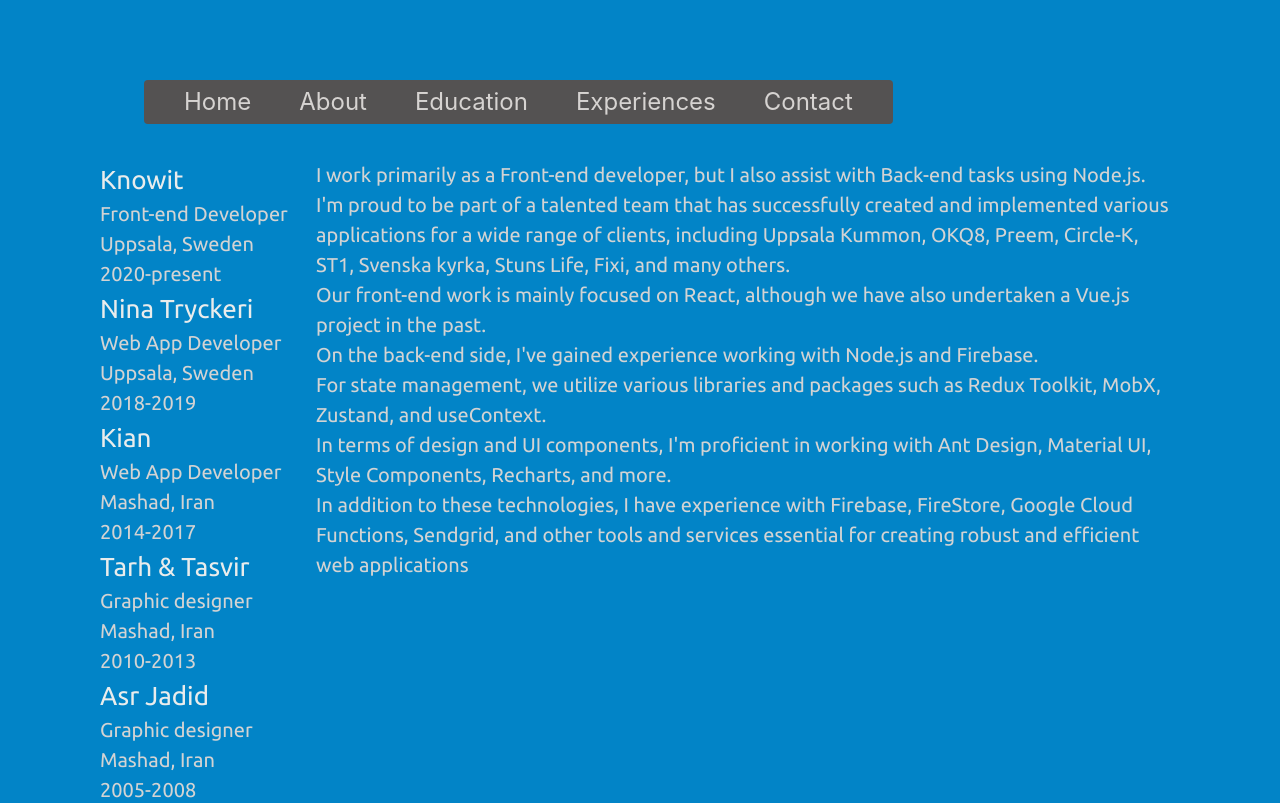
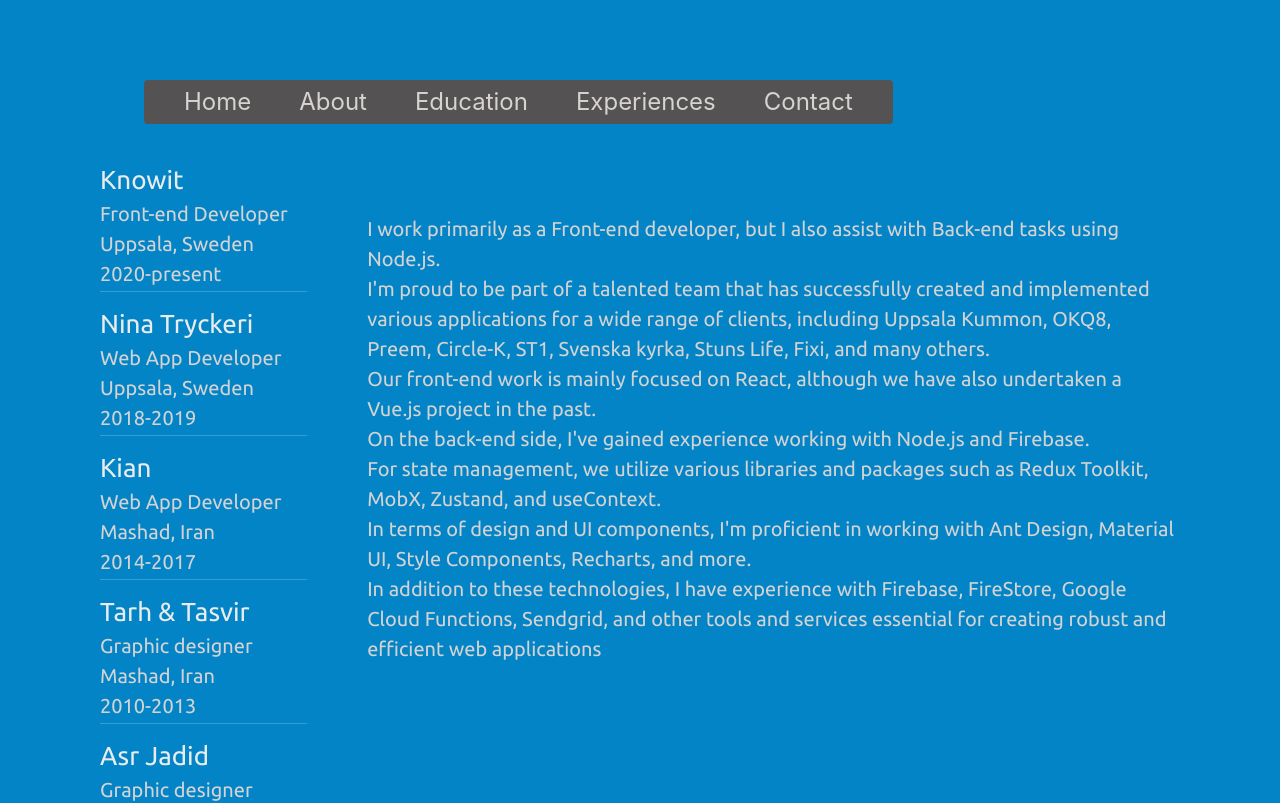
Before and after one commit to Cristian-Nass/cristian-nass-personal-web-site, a React (Vite) app: page /experiences in a window 1280 px wide. Shown: the top 803 px of the page. Built offline with nearby package versions, Linux system fonts and the light colour scheme.

Commit message:
implemented experinces

```diff
--- a/src/App.css
+++ b/src/App.css
@@ -7,6 +7,12 @@
   padding: 2rem;
   text-align: center;
 } */
+
+* {
+  -webkit-user-select: none; /* Safari */
+  -ms-user-select: none; /* IE 10 and IE 11 */
+  user-select: none; /* Standard syntax */
+}
 
 .hame {
   background-image: url('assets/images/cristian.jpg');
--- /dev/null
+++ b/src/components/ExperienceDetails.tsx
@@ -0,0 +1,100 @@
+interface ExperienceDetailsProps {
+  id: number;
+}
+const ExperienceDetails = ({id}: ExperienceDetailsProps) => {
+  if (id === 1)
+    return (
+      <>
+        I work primarily as a Front-end developer, but I also assist with
+        Back-end tasks using Node.js.
+        <br /> I'm proud to be part of a talented team that has successfully
+        created and implemented various applications for a wide range of
+        clients, including Uppsala Kummon, OKQ8, Preem, Circle-K, ST1, Svenska
+        kyrka, Stuns Life, Fixi, and many others.
+        <br />
+        Our front-end work is mainly focused on React, although we have also
+        undertaken a Vue.js project in the past.
+        <br />
+        On the back-end side, I've gained experience working with Node.js and
+        Firebase.
+        <br />
+        For state management, we utilize various libraries and packages such as
+        Redux Toolkit, MobX, Zustand, and useContext.
+        <br />
+        In terms of design and UI components, I'm proficient in working with Ant
+        Design, Material UI, Style Components, Recharts, and more.
+        <br />
+        In addition to these technologies, I have experience with Firebase,
+        FireStore, Google Cloud Functions, Sendgrid, and other tools and
+        services essential for creating robust and efficient web applications
+      </>
+    );
+
+  if (id === 2)
+    return (
+      <>
+        I have designed and developed responsive and dynamic websites for
+        restaurants.
+        <br />
+        Incorporating an Admin Control Panel.
+        <br />I utilized Angular, HTML, CSS, Firebase, and Bootstrap to create a
+        user-friendly interface.
+        <br />
+        Additionally, I have experience working with Adobe XD, Figma, Photoshop,
+        and other tools for UI design.
+      </>
+    );
+
+  if (id === 3)
+    return (
+      <>
+        I have been part of teams involved in creating and designing numerous
+        web applications for various industries, tutorials, genres, and more.
+        <br />
+        As a front-end developer, I primarily focused on tasks related to HTML,
+        CSS, JavaScript, jQuery, and similar technologies.
+        <br />
+        However, I also had opportunities to contribute as a back-end developer,
+        gaining experience with PHP, Java, and MySQL.
+        <br />
+        As a hobby, I did make a few little applications for Android with Java,
+        SQLite, and Eclipse as IDE
+      </>
+    );
+  if (id === 4)
+    return (
+      <>
+        I worked at one of the largest advertising companies in my town, where
+        we handled various fields of design.
+        <br />
+        Our projects included creating brochures, catalogs, billboards,
+        advertising magazines, and more.
+        <br />
+        Additionally, I gained experience in 3D design using applications such
+        as 3D-MAX, as well as a bit of industrial photography.
+        <br />
+        We regularly utilized Photoshop, CorelDraw, and other graphic
+        applications for our design work.
+        <br />
+        Moreover, in recent months, I have also undertaken the design of a few
+        static websites.
+      </>
+    );
+  if (id === 5)
+    return (
+      <>
+        During my time at this company.
+        <br />A significant portion of my responsibilities involved designing
+        tutorial books for kids.
+        <br />
+        These books encompassed various activities such as puzzles, coloring
+        pages, games, math exercises, and more.
+        <br />
+        To accomplish this, we utilized a range of applications including Adobe
+        Photoshop, Freehand, CorelDraw, InDesign, and others.
+      </>
+    );
+  return <></>;
+};
+
+export default ExperienceDetails;
--- a/src/pages/Experiences.tsx
+++ b/src/pages/Experiences.tsx
@@ -1,10 +1,13 @@
+import {useState} from 'react';
 import transition from '../transition';
 import {useMediaQuery} from 'usehooks-ts';
 import {experiences} from '../utils/experiences';
 import '../styles/experiences.css';
+import ExperienceDetails from '../components/ExperienceDetails';
 
 const Experiences = () => {
   const matches = useMediaQuery('(min-width: 1024px)');
+  const [currentId, setCurrentId] = useState(1);
 
   return (
     <div className="bg-sky-600 bg-cover top-0 left-0 absolute h-full w-full">
@@ -17,39 +20,30 @@
           fontFamily: 'Ubuntu',
           fontSize: '20px',
         }}>
-        <div style={{flex: '1'}}>
+        <div style={{width: '260px', display: 'block'}}>
           {experiences.map((item) => (
-            <div key={item.id} className="experiences-wrapper ">
+            <div
+              key={item.id}
+              className="experiences-wrapper"
+              onClick={() => setCurrentId(item.id === currentId ? 0 : item.id)}>
               <div className="experiences-title">{item.company}</div>
               <div>{item.job}</div>
               <div>{item.location}</div>
               <div>{item.year}</div>
+              <div
+                style={{
+                  width: '100%',
+                  height: '1px',
+                  backgroundColor: 'white',
+                  opacity: '0.2',
+                  marginBottom: '12px',
+                  marginTop: '2px',
+                }}></div>
             </div>
           ))}
         </div>
-        <div style={{flex: '4'}}>
-          I work primarily as a Front-end developer, but I also assist with
-          Back-end tasks using Node.js.
-          <br /> I'm proud to be part of a talented team that has successfully
-          created and implemented various applications for a wide range of
-          clients, including Uppsala Kummon, OKQ8, Preem, Circle-K, ST1, Svenska
-          kyrka, Stuns Life, Fixi, and many others.
-          <br />
-          Our front-end work is mainly focused on React, although we have also
-          undertaken a Vue.js project in the past.
-          <br />
-          On the back-end side, I've gained experience working with Node.js and
-          Firebase.
-          <br />
-          For state management, we utilize various libraries and packages such
-          as Redux Toolkit, MobX, Zustand, and useContext.
-          <br />
-          In terms of design and UI components, I'm proficient in working with
-          Ant Design, Material UI, Style Components, Recharts, and more.
-          <br />
-          In addition to these technologies, I have experience with Firebase,
-          FireStore, Google Cloud Functions, Sendgrid, and other tools and
-          services essential for creating robust and efficient web applications
+        <div style={{width: '100%', paddingLeft: '60px', paddingTop: '5%'}}>
+          <ExperienceDetails id={currentId} />
         </div>
       </div>
     </div>
--- a/src/utils/experiences.ts
+++ b/src/utils/experiences.ts
@@ -1,6 +1,6 @@
 export const experiences = [
   {
-    id: '1',
+    id: 1,
     company: 'Knowit',
     year: '2020-present',
     job: 'Front-end Developer',
@@ -25,7 +25,7 @@
     `,
   },
   {
-    id: '2',
+    id: 2,
     company: 'Nina Tryckeri',
     year: '2018-2019',
     job: 'Web App Developer',
@@ -40,7 +40,7 @@
     `,
   },
   {
-    id: '3',
+    id: 3,
     company: 'Kian',
     year: '2014-2017',
     job: 'Web App Developer',
@@ -58,7 +58,7 @@
     `,
   },
   {
-    id: '4',
+    id: 4,
     company: 'Tarh & Tasvir',
     year: '2010-2013',
     job: 'Graphic designer',
@@ -77,7 +77,7 @@
     `,
   },
   {
-    id: '5',
+    id: 5,
     company: 'Asr Jadid',
     year: '2005-2008',
     job: 'Graphic designer',
```
